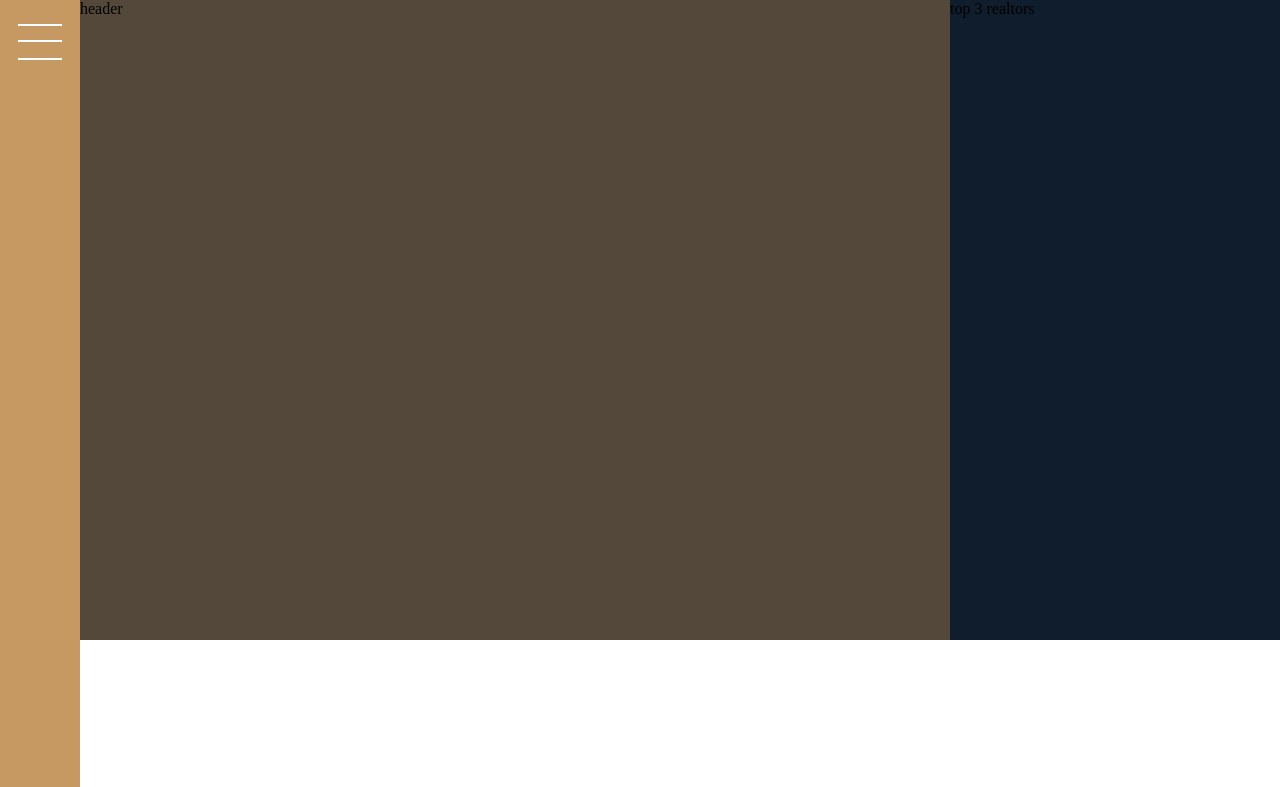
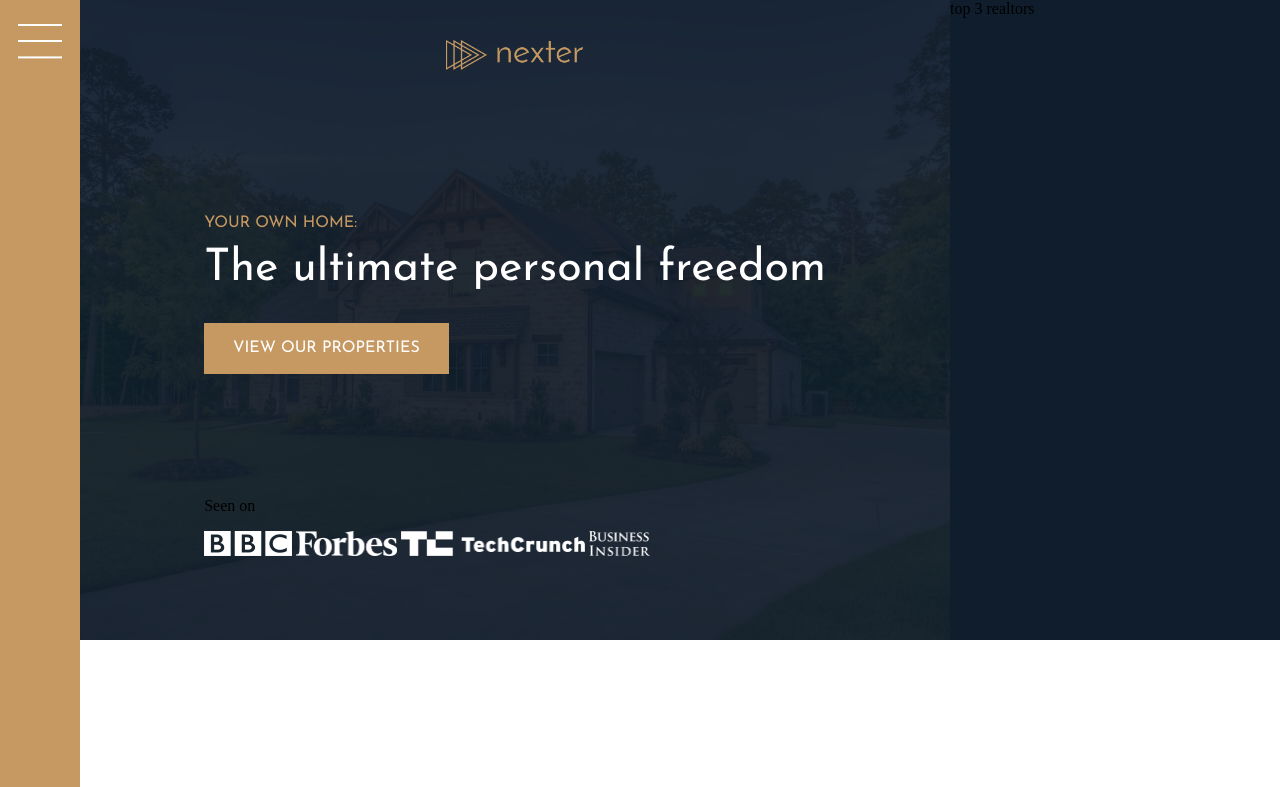
Before and after one commit to yao80350/home, a website: page index.html in a window 1280 px wide. Shown: the top 787 px of the page. Drawn offline with Linux system fonts and the light colour scheme.

Commit message:
14.Building the Header - Part 1

```diff
--- a/index.html
+++ b/index.html
@@ -9,7 +9,7 @@
         <link rel="stylesheet" href="css/style.css">
         <link rel="shortcut icon" type="image/png" href="img/favicon.png">
 
-        <title>nexter &mdash; your home, your freedom</title>
+        <title>Nexter &mdash; your home, your freedom</title>
     </head>
     <body class="container">
         <div class="sidebar">
@@ -17,7 +17,17 @@
         </div>
 
         <header class="header">
-            header
+            <img src="img/logo.png" alt="Logo" class="header__logo">
+            <h3 class="heading-3">Your own home:</h3>
+            <h1 class="heading-1">The ultimate personal freedom</h1>
+            <button class="btn header__btn">View our properties</button>
+            <div class="header__seenon-text">Seen on</div>
+            <div class="header__seenon-logos">
+                <img src="img/logo-bbc.png" alt="Seen on logo 1">
+                <img src="img/logo-forbes.png" alt="Seen on logo 2">
+                <img src="img/logo-techcrunch.png" alt="Seen on logo 3">
+                <img src="img/logo-bi.png" alt="Seen on logo 4">
+            </div>
         </header>
 
         <div class="realtors">
--- a/sass/base/_typography.scss
+++ b/sass/base/_typography.scss
@@ -12,6 +12,9 @@
 
 .heading-1 {
     @extend %heading;
+    font-size: 2.8rem;
+    color: $color-white;
+    line-height: 1;
 }
 
 .heading-2 {
--- a/sass/layout/_header.scss
+++ b/sass/layout/_header.scss
@@ -1,4 +1,32 @@
 .header {
     background-color: $color-grey-dark-1;
     grid-column: full-start / col-end 6;
+
+    background-image: linear-gradient(rgba($color-secondary, .93), rgba($color-secondary, .93)),
+        url(../img/hero.jpeg);
+    background-size: cover;
+    background-position: center;
+    padding: 2.5rem 5rem 5rem 5rem;
+
+    display: grid;
+    grid-row-gap: 1rem;
+    grid-template-rows: 1fr min-content 3.75rem 1fr;
+    justify-content: center;
+
+    &__logo {
+        height: 1.9rem;
+        justify-self: center;
+    }
+
+    &__btn {
+        justify-self: start;
+        align-self: start;
+    }
+
+    &__seenon-logos {
+        img {
+            height: 1.56rem;
+        }
+
+    }
 }
--- a/sass/layout/_sidebar.scss
+++ b/sass/layout/_sidebar.scss
@@ -24,6 +24,6 @@
         transform: translateY(-1rem);
     }
     &::after {
-        transform: translateY(1rem);
+        transform: translateY(.9rem);
     }
 }
```
Also changed, not shown: css/style.css.
